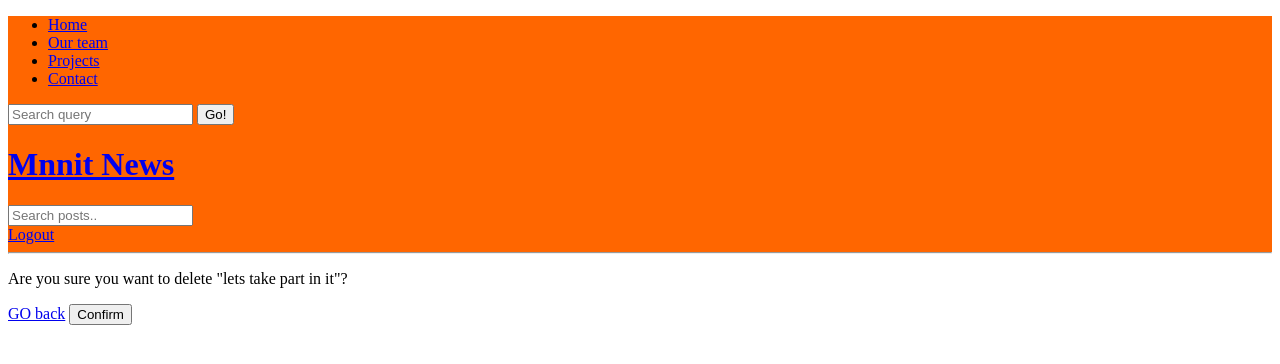
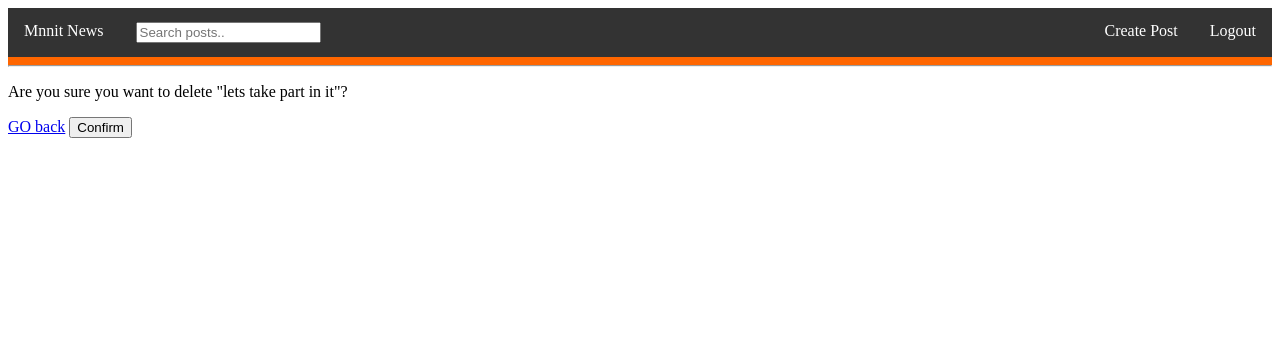
Before and after one commit to dheerajj007/event-post, a Django app: page /delete-message/5 in a window 1280 px wide. Shown: the top 364 px of the page. Run offline with Django 4.2, Linux system fonts and the light colour scheme; a user stored in the database is signed in; data comes from the database, SQL or seed files in the repository; both versions use the stored data as it was after the commit.

Commit message:
added styles

```diff
--- a/static/styles/main.css
+++ b/static/styles/main.css
@@ -23,3 +23,36 @@
     background-color: #F6F6EF;
 
 } */
+
+
+ul {
+    list-style-type: none;
+    margin: 0;
+    padding: 0;
+    overflow: hidden;
+    background-color: #333;
+  }
+
+  li {
+    float: left;
+  }
+
+  li a {
+    display: block;
+    color: white;
+    text-align: center;
+    padding: 14px 16px;
+    text-decoration: none;
+  }
+
+  li form {
+    display: block;
+    color: white;
+    text-align: start;
+    padding: 14px 16px;
+    text-decoration: none;
+  }
+
+  .nav-right{
+      float: right;
+  }
--- a/templates/navbar.html
+++ b/templates/navbar.html
@@ -1,35 +1,33 @@
+
 
 <div class="nav-container">
     <nav>
        <ul>
-          <li><a href="#">Home</a></li>
-          <li><a href="#">Our team</a></li>
-          <li><a href="#">Projects</a></li>
-          <li><a href="#">Contact</a></li>
-        </ul>
-
-         <!-- A Search form is another common non-linear way to navigate through a website. -->
-
-         <form>
-           <input type="search" name="q" placeholder="Search query">
-           <input type="submit" value="Go!">
-         </form>
-       </nav>
-
+          <li>
              <a href="/">
-    <h1>Mnnit News</h1>
+             Mnnit News
              </a>
-
-<!-- search box -->
+          </li>
+          <li>
              <form method="GET" action="{% url 'home' %}">
                 <input type="text" name="q" placeholder="Search posts.."/>
              </form>
-
+          </li>
+          <li class="nav-right">
              <!-- if user is already logged in  -->
              {% if request.user.is_authenticated %}
              <a href="{% url 'logout' %}">Logout</a>
              {% else %}
              <a href="{% url 'login' %}">Login</a>
              {% endif %}
+          </li>
+          <li class="nav-right">{% if request.user.is_staff %}
+             <a href="{% url 'create-post' %}">Create Post</a>
+             {% endif %}
+          </li>
+       </ul>
+       <!-- A Search form is another common non-linear way to navigate through a website. -->
+       <!-- search box -->
+    </nav>
     <hr>
  </div>
```
Also changed, not shown: base/templates/base/feed_component.html (+7 -5 lines), base/templates/base/home.html (+3 -13 lines), db.sqlite3. Lines whose indentation alone changed are shown as unchanged.
